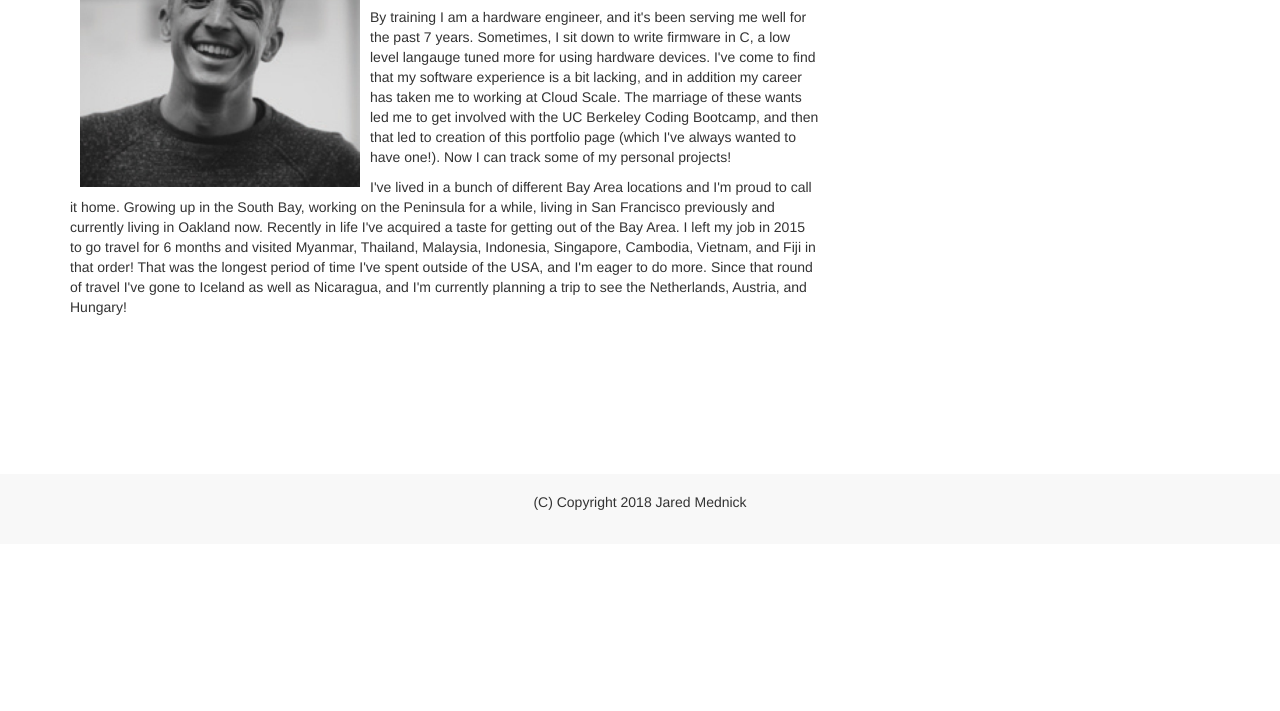
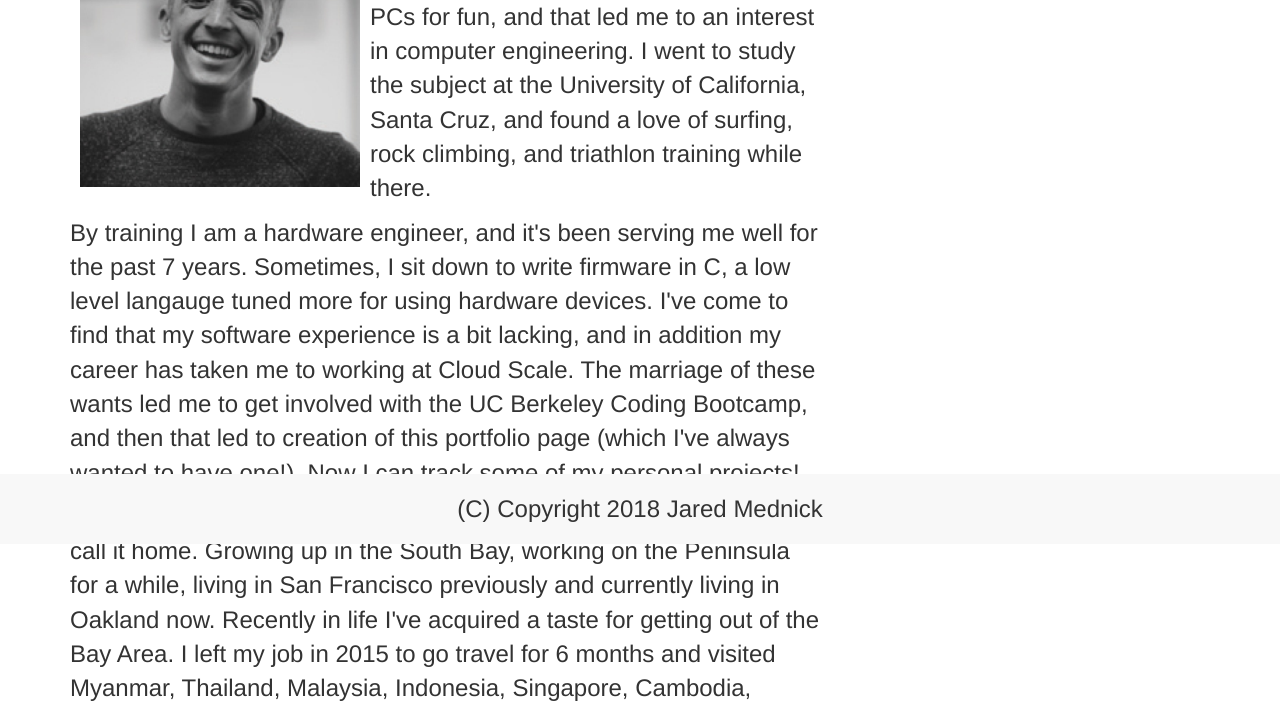
Before and after one commit to wodjafink/Bootstrap-Portfolio, a plain HTML site: page index.html in a window 1280 px wide. Shown: the part 256-967 px from the top of the page. Before the commit the page ends 800 px from the top, so only its background shows below. Drawn offline with nearby package versions, Linux system fonts and the light colour scheme.

Commit message:
Trying to make the text respond to media queries for smaller screens

```diff
--- a/assets/css/style.css
+++ b/assets/css/style.css
@@ -49,3 +49,9 @@ footer {
   float: left;
   padding: 10px;
 }
+
+@media only screen and (min-width: 768px) {
+  p{
+    font-size: 24px;
+  }
+}
--- a/index.html
+++ b/index.html
@@ -41,13 +41,15 @@
 					<h2>About Me</h2>
 				</div>
 				<img class="pull-left" style="width: 40%; height: 40%; padding: 10px" id="my-image" src="assets/images/jared_large.png" alt="Jared Mednick">
+				<div id="copy-text">
 
+					<p>I was born in the Silicon Valley in the late 80s, and have lived all over the bay area.  I was a nerdy kid in high school who built PCs for fun, and that led me to an interest in computer engineering.  I went to study the subject at the University of California, Santa Cruz, and found a love of surfing, rock climbing, and triathlon training while there.</p>
 
-				<p>I was born in the Silicon Valley in the late 80s, and have lived all over the bay area.  I was a nerdy kid in high school who built PCs for fun, and that led me to an interest in computer engineering.  I went to study the subject at the University of California, Santa Cruz, and found a love of surfing, rock climbing, and triathlon training while there.</p>
+					<p>By training I am a hardware engineer, and it's been serving me well for the past 7 years.  Sometimes, I sit down to write firmware in C, a low level langauge tuned more for using hardware devices.  I've come to find that my software experience is a bit lacking, and in addition my career has taken me to working at Cloud Scale.  The marriage of these wants led me to get involved with the UC Berkeley Coding Bootcamp, and then that led to creation of this portfolio page (which I've always wanted to have one!).  Now I can track some of my personal projects!</p>
 
-				<p>By training I am a hardware engineer, and it's been serving me well for the past 7 years.  Sometimes, I sit down to write firmware in C, a low level langauge tuned more for using hardware devices.  I've come to find that my software experience is a bit lacking, and in addition my career has taken me to working at Cloud Scale.  The marriage of these wants led me to get involved with the UC Berkeley Coding Bootcamp, and then that led to creation of this portfolio page (which I've always wanted to have one!).  Now I can track some of my personal projects!</p>
+					<p>I've lived in a bunch of different Bay Area locations and I'm proud to call it home.  Growing up in the South Bay, working on the Peninsula for a while, living in San Francisco previously and currently living in Oakland now.  Recently in life I've acquired a taste for getting out of the Bay Area.  I left my job in 2015 to go travel for 6 months and visited Myanmar, Thailand, Malaysia, Indonesia, Singapore, Cambodia, Vietnam, and Fiji in that order!  That was the longest period of time I've spent outside of the USA, and I'm eager to do more.  Since that round of travel I've gone to Iceland as well as Nicaragua, and I'm currently planning a trip to see the Netherlands, Austria, and Hungary!</p>
 
-				<p>I've lived in a bunch of different Bay Area locations and I'm proud to call it home.  Growing up in the South Bay, working on the Peninsula for a while, living in San Francisco previously and currently living in Oakland now.  Recently in life I've acquired a taste for getting out of the Bay Area.  I left my job in 2015 to go travel for 6 months and visited Myanmar, Thailand, Malaysia, Indonesia, Singapore, Cambodia, Vietnam, and Fiji in that order!  That was the longest period of time I've spent outside of the USA, and I'm eager to do more.  Since that round of travel I've gone to Iceland as well as Nicaragua, and I'm currently planning a trip to see the Netherlands, Austria, and Hungary!</p>
+				</div>
 			</div>
 
 			<div class="col-md-4 col-lg-4">
```
